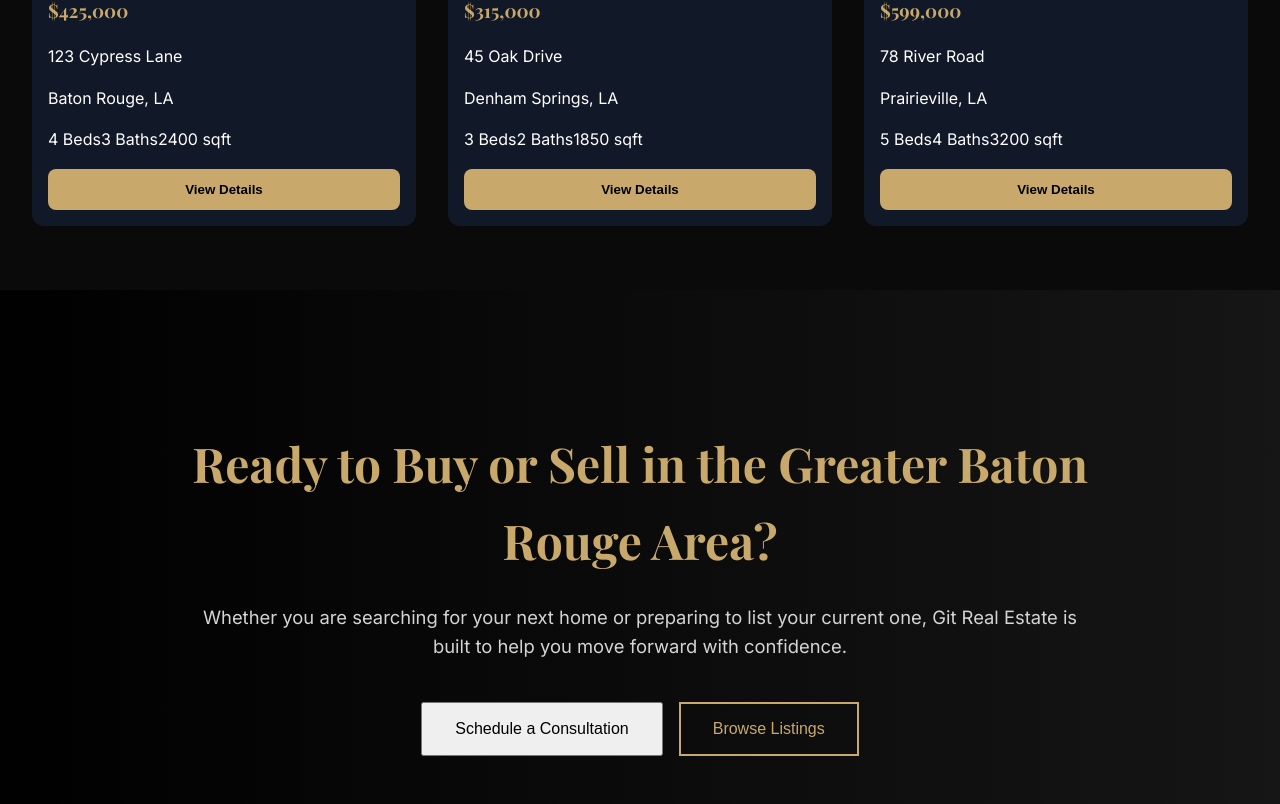
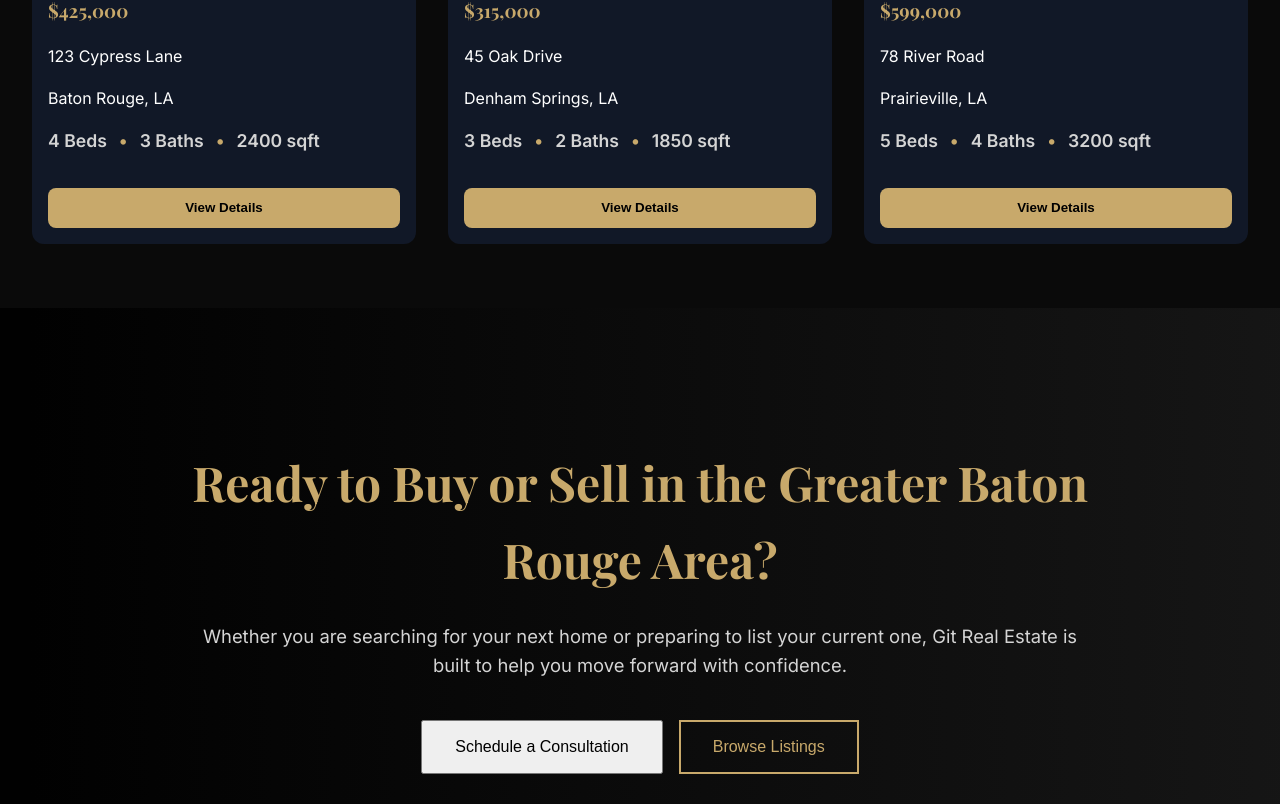
Before and after one commit to ellene-broome/gitRealEstate, a React (Vite) app: page / in a window 1280 px wide. Shown: the part 1836-2640 px from the top of the page. Built offline with nearby package versions, Linux system fonts and the light colour scheme.

Commit message:
Improve property details formatting

```diff
--- a/src/components/Footer.jsx
+++ b/src/components/Footer.jsx
@@ -8,13 +8,12 @@ function Footer() {
           Serving the Greater Baton Rouge area with Ruston Properties.
         </p>
 
-        <p>Licensed in Louisiana</p>
+        <p>Louisiana Licensed Real Estate Professional</p>
 
         <p>Equal Housing Opportunity</p>
 
         <p className="footer-disclaimer">
-          Property listings and information are subject to change without
-          notice.
+          Property listings and information are subject to change without notice.
         </p>
       </div>
     </footer>
--- a/src/index.css
+++ b/src/index.css
@@ -764,3 +764,19 @@ html {
   max-width: 700px;
   margin: -2rem auto 3rem;
 }
+
+.listing-details {
+  display: flex;
+  flex-wrap: wrap;
+  gap: 0.75rem;
+  margin: 1rem 0;
+  color: var(--text-soft);
+  font-size: 1.1rem;
+  font-weight: 600;
+}
+
+.listing-details span:not(:last-child)::after {
+  content: "•";
+  margin-left: 0.75rem;
+  color: var(--primary);
+}
```
